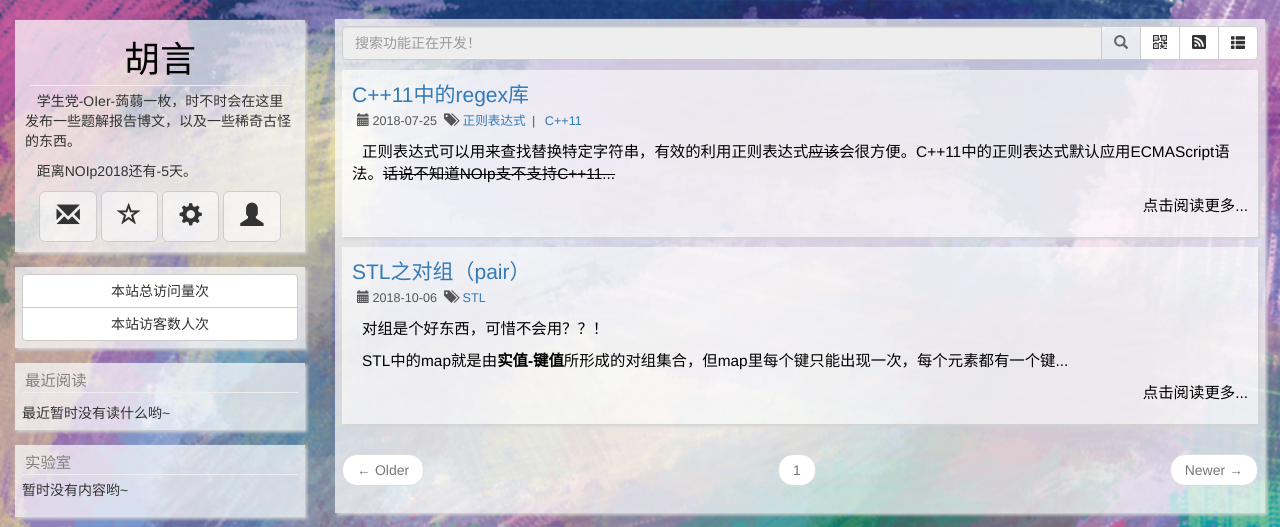
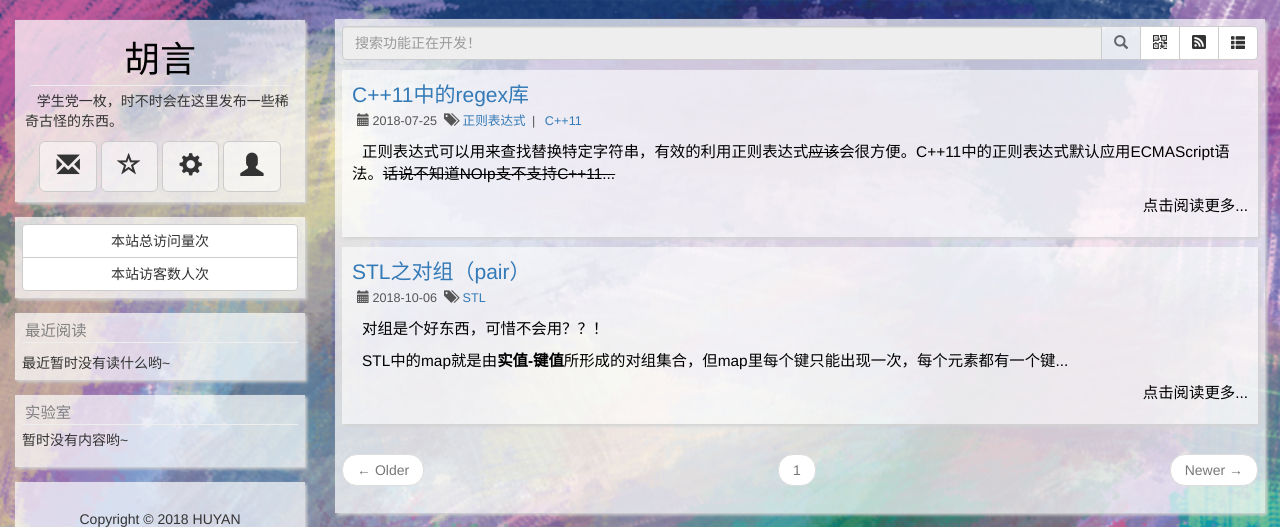
Before and after one commit to aHuYan/ahuyan.github.io, a plain HTML site: page index.html in a window 1280 px wide. Shown: the top 527 px of the page. Drawn offline with Linux system fonts and the light colour scheme; some packages are replaced by stand-ins of ours; a script that the page names is missing.

Commit message:
Update index.html

```diff
--- a/index.html
+++ b/index.html
@@ -22,8 +22,7 @@
 					<div id="owner_info">
 						<h1 id="owner_name" class="text-center"><a id="back_index" href="/" title="胡言-主页" style="background-color: rgba(255,255,255,0);color:black;">胡言</a></h1>
 						<hr id="under_name">
-						<p>&nbsp;&nbsp;&nbsp;学生党-OIer-蒟蒻一枚，时不时会在这里发布一些题解报告博文，以及一些稀奇古怪的东西。</p>
-						<p>&nbsp;&nbsp;&nbsp;距离NOIp2018还有<span id="to_noip"></span>天。</p>
+						<p>&nbsp;&nbsp;&nbsp;学生党一枚，时不时会在这里发布一些稀奇古怪的东西。</p>
 						<div class="text-center">
 							<a class="btn btn-default btn-lg" href="mailto:huyan.zh@foxmail.com" title="发邮件" target="_blank">
 								<span class="glyphicon glyphicon-envelope info_ico" ></span>
```
